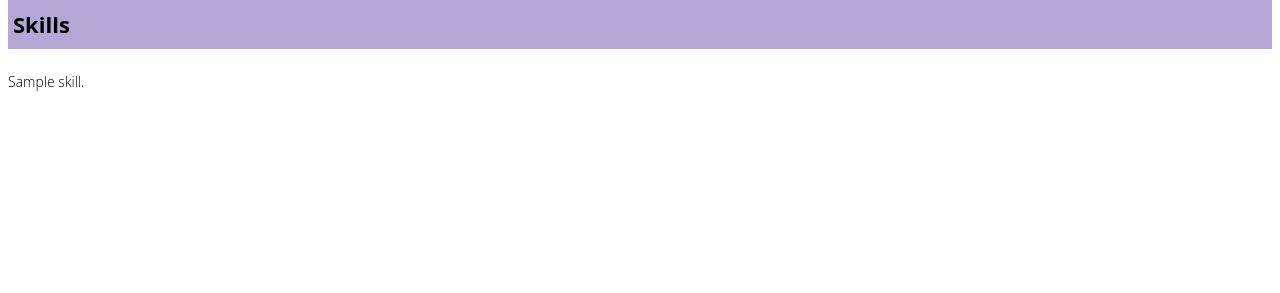
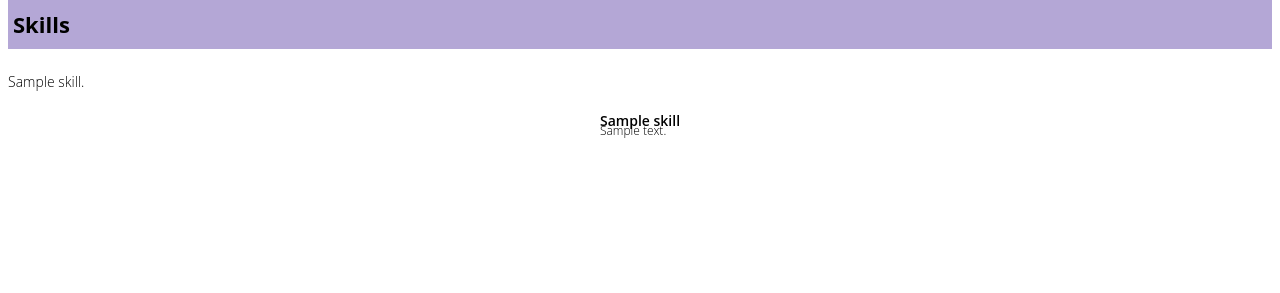
Before and after one commit to elam91/resume_backend, a Django app: template main/templates/main/resume_export.html in a window 1280 px wide. Shown: the part 507-800 px from the top of the page. Run offline with Django 3.2, Linux system fonts and the light colour scheme; the template is opened without the code that fills it: most values are stand-ins (such as "Sample title", 1, 10 or a date in 2020).

Commit message:
better resume export

```diff
--- a/main/templates/main/resume_export.html
+++ b/main/templates/main/resume_export.html
@@ -116,6 +116,21 @@
             display: flex;
 
         }
+        .flex-col {
+            display: flex;
+            flex-direction: column;
+            gap: 2px;
+            flex-wrap: nowrap;
+            width: 100%;
+            justify-content: end;
+            align-items: center;
+
+        }
+
+        .flex-child {
+            display: flex;
+
+        }
 
         .org-name {
             color: #475569;
@@ -143,6 +158,28 @@
         .skill {
             font-size: 14px;
             font-weight: 300;
+        }
+
+        .skill-description {
+            font-size: 12px;
+            font-weight: 200;
+            line-height: 6px;
+            margin: 0;
+            padding:0;
+        }
+            .skill-description p {
+            margin: 2px;
+            padding:2px;
+        }
+        .skill-description-title {
+            font-size: 14px;
+            line-height: 14px;
+            font-weight: 600;
+            margin: 0;
+            padding: 0;
+        }
+        br {
+            height: 1px;
         }
     </style>
 </head>
@@ -202,6 +239,19 @@
                     {{ skill.name }}{% if forloop.last %}.{% else %},{% endif %}
                 {% endfor %}
             </h5>
+
+    <pdf:nextpage />
+        <div class="flex-col">
+             {% for skill in skills %}
+                 {% if skill.description %}
+                     <div class="flex-child">
+                 <div class="skill-description">   <h6 class="skill-description-title">
+                 {{ skill.name }}
+                 </h6>{{ skill.description |safe }}</div>
+                     </div>
+                    {% endif %}
+                {% endfor %}
+        </div>
         </div>
 
 </body>
--- a/resume_backend/settings.py
+++ b/resume_backend/settings.py
@@ -192,9 +192,9 @@ class Base(Configuration):
 
 class Development(Base):
     CORS_ALLOW_ALL_ORIGINS = True
-    ALLOWED_HOSTS = values.ListValue(["web", "localhost", "127.0.0.1"])
+    ALLOWED_HOSTS = values.ListValue(["web", "localhost", "127.0.0.1", "10.100.102.64", "10.100.102.59"])
 
-    CSRF_TRUSTED_ORIGINS = values.ListValue(["https://*.127.0.0.1"])
+    CSRF_TRUSTED_ORIGINS = values.ListValue(["https://*.127.0.0.1", "http://10.100.102.64"])
     STORAGES = {
         "default":
             {"BACKEND": 'django.core.files.storage.FileSystemStorage'},
```
